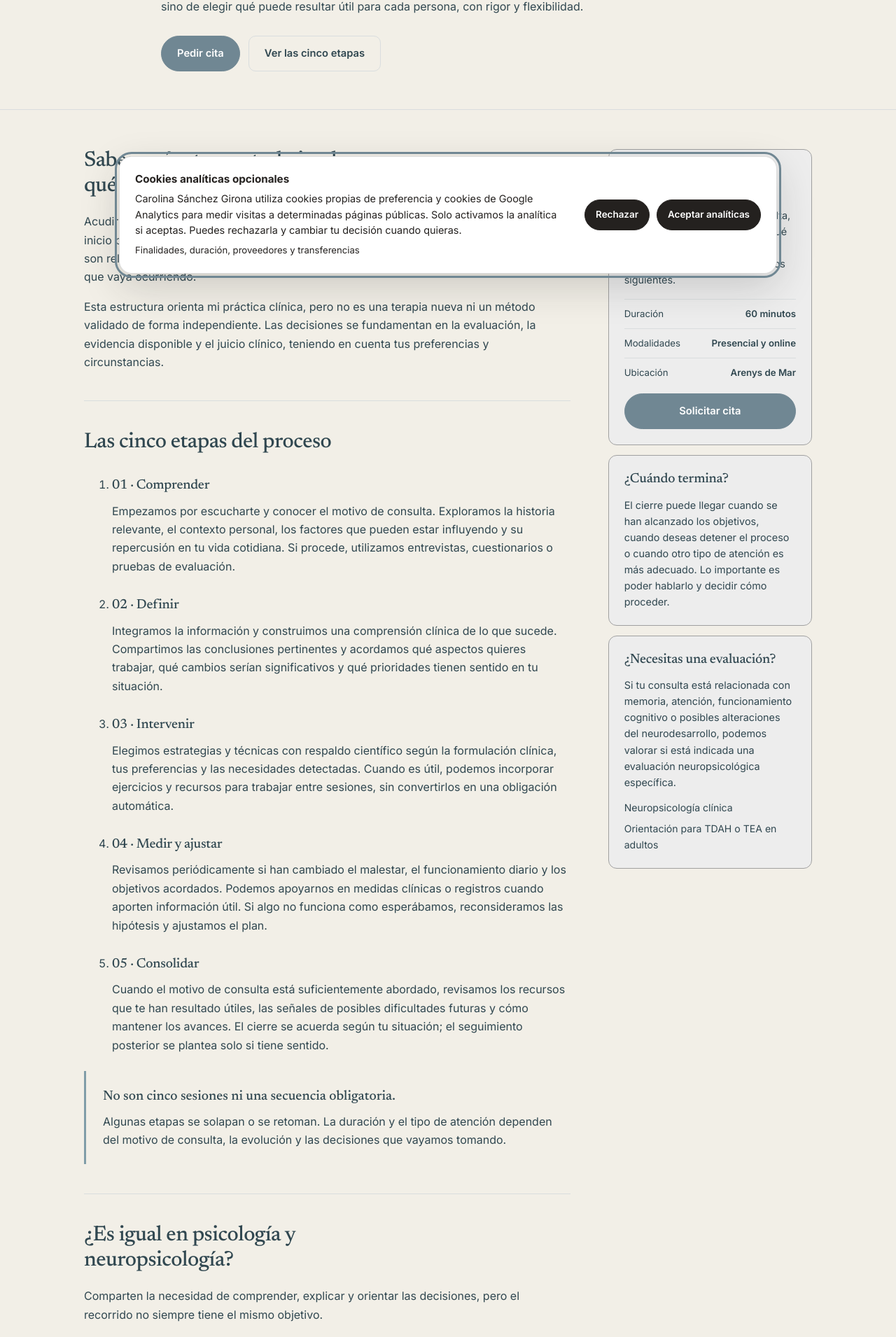
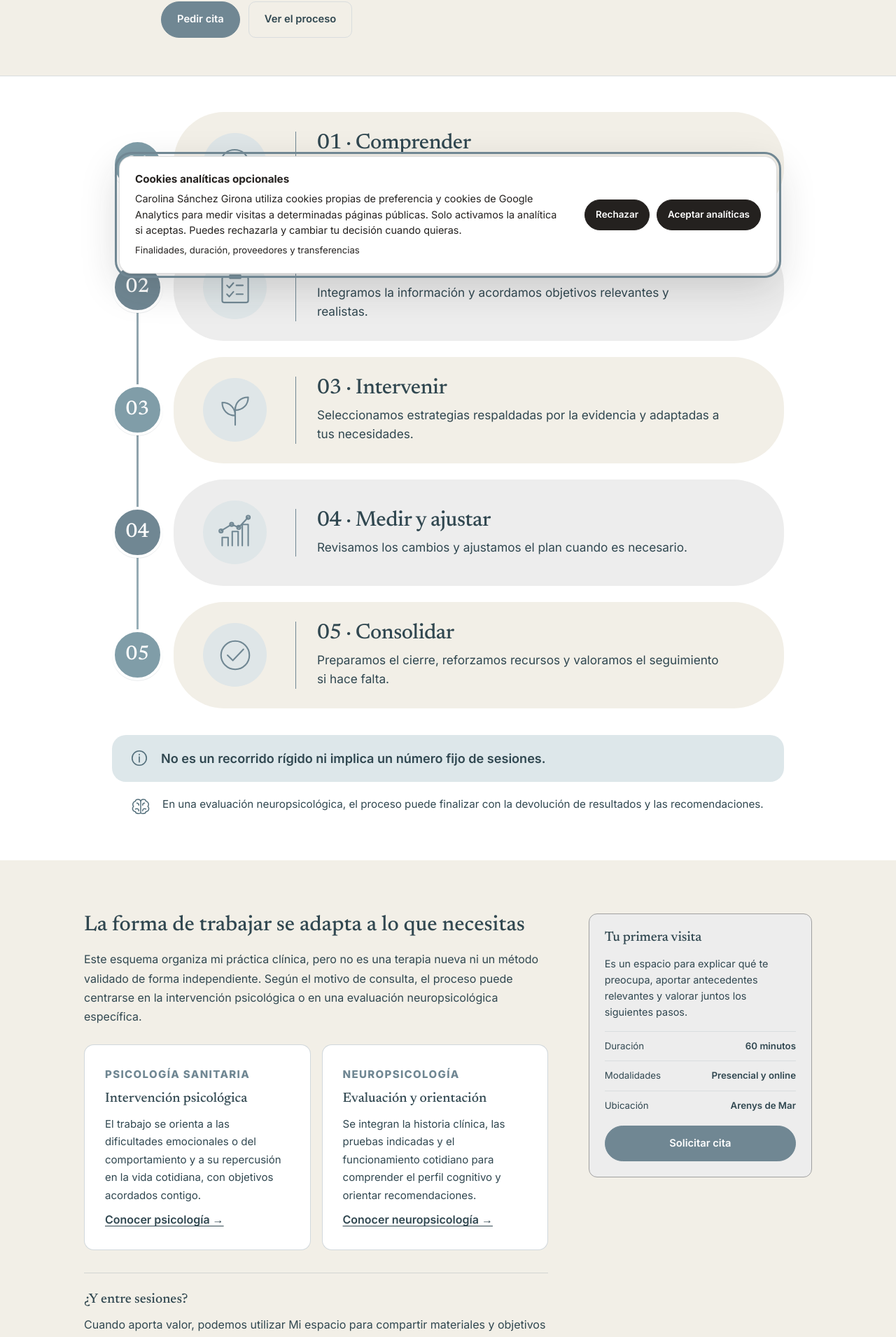
Before and after one commit to carolinasanchezgirona/Portfolio-Carolina, a Next.js app: page /como-trabajo in a window 1280 px wide. Shown: the part 387-2297 px from the top of the page at 70% size. Built offline with nearby package versions, Linux system fonts and the light colour scheme.

Commit message:
Integrar infografía clínica y retirar títulos y explicaciones duplicadas

```diff
--- a/app/como-trabajo/page.tsx
+++ b/app/como-trabajo/page.tsx
@@ -1,5 +1,6 @@
 import type { Metadata } from "next";
 import "../seo-pages.css";
+import ModeloVisual from "./modelo-visual";
 
 export const metadata: Metadata = {
   title: "Cómo trabajo | Psicología y neuropsicología en Arenys de Mar",
@@ -14,158 +15,77 @@ export const metadata: Metadata = {
   },
 };
 
-const etapas = [
-  {
-    titulo: "Comprender",
-    descripcion:
-      "Empezamos por escucharte y conocer el motivo de consulta. Exploramos la historia relevante, el contexto personal, los factores que pueden estar influyendo y su repercusión en tu vida cotidiana. Si procede, utilizamos entrevistas, cuestionarios o pruebas de evaluación.",
-  },
-  {
-    titulo: "Definir",
-    descripcion:
-      "Integramos la información y construimos una comprensión clínica de lo que sucede. Compartimos las conclusiones pertinentes y acordamos qué aspectos quieres trabajar, qué cambios serían significativos y qué prioridades tienen sentido en tu situación.",
-  },
-  {
-    titulo: "Intervenir",
-    descripcion:
-      "Elegimos estrategias y técnicas con respaldo científico según la formulación clínica, tus preferencias y las necesidades detectadas. Cuando es útil, podemos incorporar ejercicios y recursos para trabajar entre sesiones, sin convertirlos en una obligación automática.",
-  },
-  {
-    titulo: "Medir y ajustar",
-    descripcion:
-      "Revisamos periódicamente si han cambiado el malestar, el funcionamiento diario y los objetivos acordados. Podemos apoyarnos en medidas clínicas o registros cuando aporten información útil. Si algo no funciona como esperábamos, reconsideramos las hipótesis y ajustamos el plan.",
-  },
-  {
-    titulo: "Consolidar",
-    descripcion:
-      "Cuando el motivo de consulta está suficientemente abordado, revisamos los recursos que te han resultado útiles, las señales de posibles dificultades futuras y cómo mantener los avances. El cierre se acuerda según tu situación; el seguimiento posterior se plantea solo si tiene sentido.",
-  },
-];
-
 export default function ComoTrabajoPage() {
   return (
     <main className="editorial-site">
       <section className="seo-hero">
         <div className="editorial-wrap seo-hero-inner">
           <p className="seo-breadcrumbs"><a href="/">Inicio</a><span>·</span><span>Cómo trabajo</span></p>
-          <p className="editorial-eyebrow">Mi forma de trabajar</p>
-          <h1>Un proceso con dirección, adaptado a ti.</h1>
+          <p className="editorial-eyebrow">Psicología sanitaria y neuropsicología</p>
+          <h1>Mi forma de trabajar</h1>
           <p className="seo-lead">
-            Mi manera de trabajar combina evaluación clínica, formulación de hipótesis, objetivos
-            compartidos y revisión de la evolución. No se trata de aplicar una técnica por sistema,
-            sino de elegir qué puede resultar útil para cada persona, con rigor y flexibilidad.
+            Un proceso claro, adaptado a cada persona. La evaluación, las hipótesis clínicas
+            y los objetivos compartidos orientan qué hacemos en consulta. Las decisiones
+            se apoyan en la evidencia disponible, sin aplicar técnicas de forma automática.
           </p>
           <div className="seo-actions">
             <a className="editorial-btn editorial-btn-primary" href="/cita/">Pedir cita</a>
-            <a className="editorial-btn editorial-btn-secondary" href="#etapas">Ver las cinco etapas</a>
+            <a className="editorial-btn editorial-btn-secondary" href="#etapas">Ver el proceso</a>
           </div>
         </div>
       </section>
 
-      <div className="editorial-wrap seo-layout">
-        <article className="seo-copy">
-          <section aria-labelledby="proceso-title">
-            <h2 id="proceso-title">Saber qué estamos trabajando y para qué</h2>
+      <ModeloVisual />
+
+      <section className="modelo-extra" aria-labelledby="modelo-adaptacion-title">
+        <div className="editorial-wrap modelo-extra-grid">
+          <div className="modelo-extra-main">
+            <h2 id="modelo-adaptacion-title">La forma de trabajar se adapta a lo que necesitas</h2>
             <p>
-              Acudir a consulta no debería significar avanzar sin saber cuál es la dirección.
-              Desde el inicio buscamos comprender la dificultad y decidir, de manera compartida,
-              qué objetivos son relevantes. A lo largo del proceso revisamos los cambios y
-              adaptamos el abordaje a lo que vaya ocurriendo.
+              Este esquema organiza mi práctica clínica, pero no es una terapia nueva ni un
+              método validado de forma independiente. Según el motivo de consulta,
+              el proceso puede centrarse en la intervención psicológica o en una evaluación
+              neuropsicológica específica.
             </p>
-            <p>
-              Esta estructura orienta mi práctica clínica, pero no es una terapia nueva ni un
-              método validado de forma independiente. Las decisiones se fundamentan en la
-              evaluación, la evidencia disponible y el juicio clínico, teniendo en cuenta
-              tus preferencias y circunstancias.
-            </p>
-          </section>
 
-          <section id="etapas" aria-labelledby="etapas-title">
-            <h2 id="etapas-title">Las cinco etapas del proceso</h2>
-            <ol>
-              {etapas.map(({ titulo, descripcion }, indice) => (
-                <li key={titulo}>
-                  <h3>{String(indice + 1).padStart(2, "0")} · {titulo}</h3>
-                  <p>{descripcion}</p>
-                </li>
-              ))}
-            </ol>
-            <div className="seo-callout">
-              <strong>No son cinco sesiones ni una secuencia obligatoria.</strong>
-              <p>
-                Algunas etapas se solapan o se retoman. La duración y el tipo de atención dependen
-                del motivo de consulta, la evolución y las decisiones que vayamos tomando.
-              </p>
-            </div>
-          </section>
-
-          <section aria-labelledby="ambitos-title">
-            <h2 id="ambitos-title">¿Es igual en psicología y neuropsicología?</h2>
-            <p>
-              Comparten la necesidad de comprender, explicar y orientar las decisiones,
-              pero el recorrido no siempre tiene el mismo objetivo.
-            </p>
-            <div className="captacion-grid two">
-              <div className="captacion-card">
+            <div className="modelo-domain-grid">
+              <article className="captacion-card">
                 <p className="captacion-index">PSICOLOGÍA SANITARIA</p>
                 <h3>Intervención psicológica</h3>
                 <p>
-                  Formulamos las dificultades, acordamos objetivos terapéuticos y revisamos
-                  los cambios en síntomas, relaciones, hábitos o funcionamiento cotidiano.
-                  También valoramos cuándo es adecuado finalizar o espaciar las sesiones.
+                  El trabajo se orienta a las dificultades emocionales o del comportamiento
+                  y a su repercusión en la vida cotidiana, con objetivos acordados contigo.
                 </p>
-                <a href="/psicologia/">Conocer el servicio de psicología →</a>
-              </div>
-              <div className="captacion-card">
+                <a href="/psicologia/">Conocer psicología →</a>
+              </article>
+              <article className="captacion-card">
                 <p className="captacion-index">NEUROPSICOLOGÍA</p>
                 <h3>Evaluación y orientación</h3>
                 <p>
-                  Integramos la historia clínica, las pruebas pertinentes y la repercusión
-                  funcional para interpretar el perfil cognitivo. El proceso puede concluir
-                  con una devolución y recomendaciones, sin requerir tratamiento posterior.
+                  Se integran la historia clínica, las pruebas indicadas y el funcionamiento
+                  cotidiano para comprender el perfil cognitivo y orientar recomendaciones.
                 </p>
-                <a href="/evaluacion-neuropsicologica/">Conocer la evaluación neuropsicológica →</a>
+                <a href="/evaluacion-neuropsicologica/">Conocer neuropsicología →</a>
+              </article>
+            </div>
+
+            <div className="modelo-extras-footer">
+              <h3>¿Y entre sesiones?</h3>
+              <p>
+                Cuando aporta valor, podemos utilizar <a href="/mi-espacio/">Mi espacio</a> para
+                compartir materiales y objetivos concretos. Los contenidos se facilitan de
+                forma individualizada: las notas clínicas internas no se publican
+                automáticamente y los ejercicios no sustituyen las sesiones.
+              </p>
             </div>
           </div>
-          </section>
 
-          <section aria-labelledby="seguimiento-title">
-            <h2 id="seguimiento-title">Revisar el progreso también forma parte de la atención</h2>
+          <aside className="seo-sidebar" aria-label="Información práctica">
+            <div className="seo-card">
+              <h2>Tu primera visita</h2>
               <p>
-              No solo importa que disminuya el malestar. También revisamos si puedes
-              desenvolverte mejor en aquello que motivó la consulta, si persisten dificultades
-              relevantes y si los objetivos iniciales siguen teniendo sentido.
-            </p>
-            <p>
-              Si notas mejoría temprana, podemos valorar juntos si los objetivos se han
-              alcanzado, si conviene consolidar lo conseguido o si es oportuno cerrar.
-              No hay un número mínimo de sesiones que debas completar.
-            </p>
-          </section>
-
-          <section aria-labelledby="espacio-title">
-            <h2 id="espacio-title">Recursos entre sesiones, cuando aportan valor</h2>
-            <p>
-              En algunos procesos podemos utilizar <a href="/mi-espacio/">Mi espacio</a>,
-              el área privada para pacientes. Permite consultar los materiales y los objetivos
-              que haya decidido compartir contigo expresamente. La información clínica interna
-              no se publica automáticamente en ese espacio.
-            </p>
-            <p>
-              El trabajo entre sesiones es complementario a la atención profesional y se propone
-              cuando resulta apropiado. No sustituye la sesión clínica ni constituye una
-              exigencia para que el proceso avance.
-            </p>
-          </section>
-        </article>
-
-        <aside className="seo-sidebar" aria-label="Información práctica sobre el proceso">
-          <div className="seo-card">
-            <h2>Primera visita</h2>
-            <p>
-              Dedicamos la primera sesión a comprender tu motivo de consulta, los antecedentes
-              relevantes y qué necesitas en este momento. A partir de ahí acordamos los pasos
-              siguientes.
+                Es un espacio para explicar qué te preocupa, aportar antecedentes
+                relevantes y valorar juntos los siguientes pasos.
               </p>
               <ul className="seo-facts">
                 <li><span>Duración</span><strong>60 minutos</strong></li>
@@ -174,30 +94,9 @@ export default function ComoTrabajoPage() {
               </ul>
               <a className="editorial-btn editorial-btn-primary" href="/cita/">Solicitar cita</a>
             </div>
-
-          <div className="seo-card">
-            <h2>¿Cuándo termina?</h2>
-            <p>
-              El cierre puede llegar cuando se han alcanzado los objetivos, cuando deseas
-              detener el proceso o cuando otro tipo de atención es más adecuado.
-              Lo importante es poder hablarlo y decidir cómo proceder.
-            </p>
-          </div>
-
-          <div className="seo-card">
-            <h2>¿Necesitas una evaluación?</h2>
-            <p>
-              Si tu consulta está relacionada con memoria, atención, funcionamiento cognitivo
-              o posibles alteraciones del neurodesarrollo, podemos valorar si está indicada
-              una evaluación neuropsicológica específica.
-            </p>
-            <div className="seo-related">
-              <a href="/neuropsicologia/">Neuropsicología clínica</a>
-              <a href="/orientacion-tdah-tea-adultos/">Orientación para TDAH o TEA en adultos</a>
-            </div>
-          </div>
           </aside>
         </div>
+      </section>
     </main>
   );
 }
```
Lines whose indentation alone changed are shown as unchanged.
